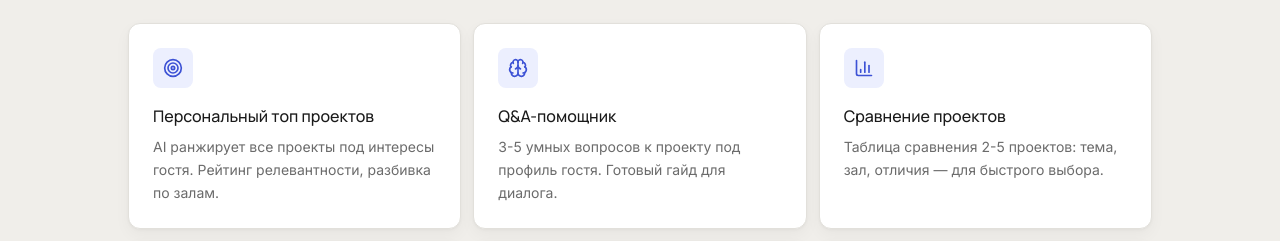
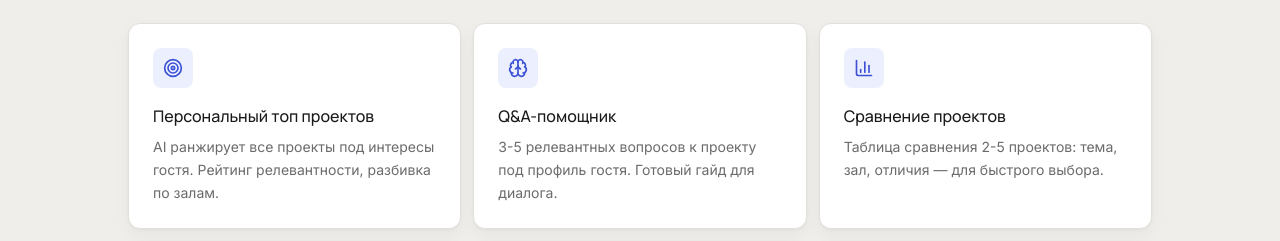
Before and after one commit to demoday-ai/eventai-platform, a React (Vite) app in the folder frontend/: page / in a window 1280 px wide. Shown: the part 1580-1821 px from the top of the page. Built offline with nearby package versions, Linux system fonts and the light colour scheme; no server answers.

Commit message:
fix: change landing wording from умных to релевантных

```diff
--- a/frontend/src/pages/Landing.tsx
+++ b/frontend/src/pages/Landing.tsx
@@ -1151,7 +1151,7 @@ export function Landing() {
             <FeatureCard
               icon={Brain}
               title="Q&A-помощник"
-              description="3-5 умных вопросов к проекту под профиль гостя. Готовый гайд для диалога."
+              description="3-5 релевантных вопросов к проекту под профиль гостя. Готовый гайд для диалога."
               index={1}
             />
             <FeatureCard
```
